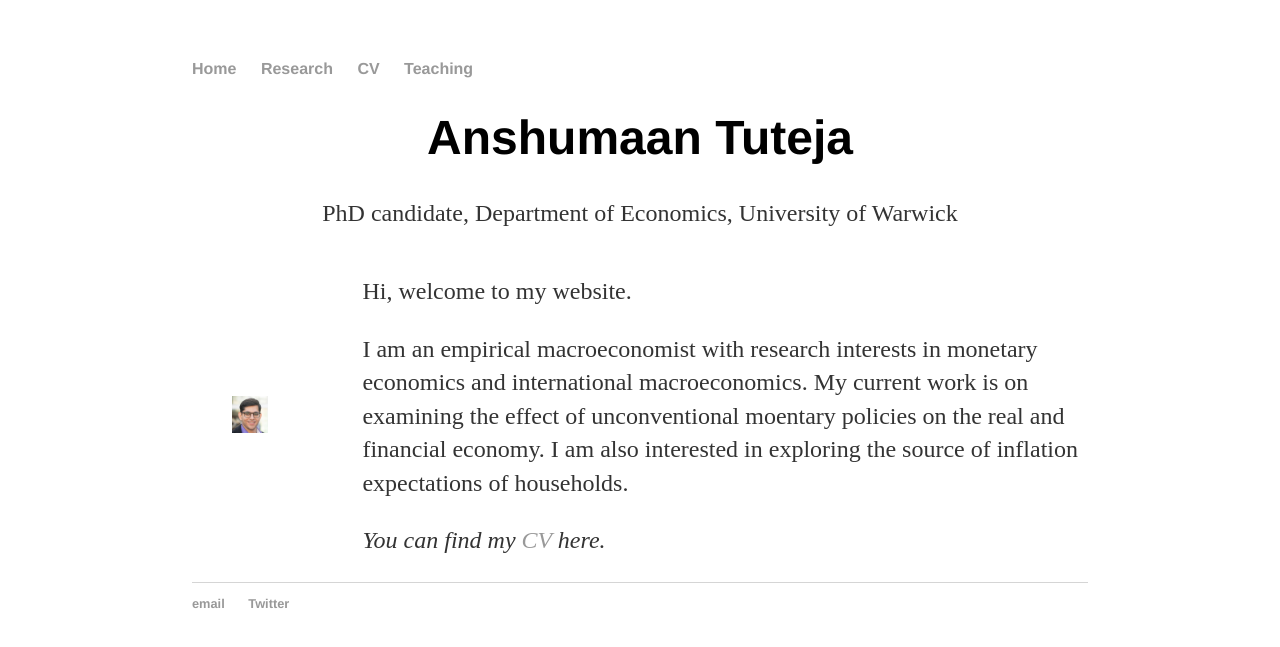
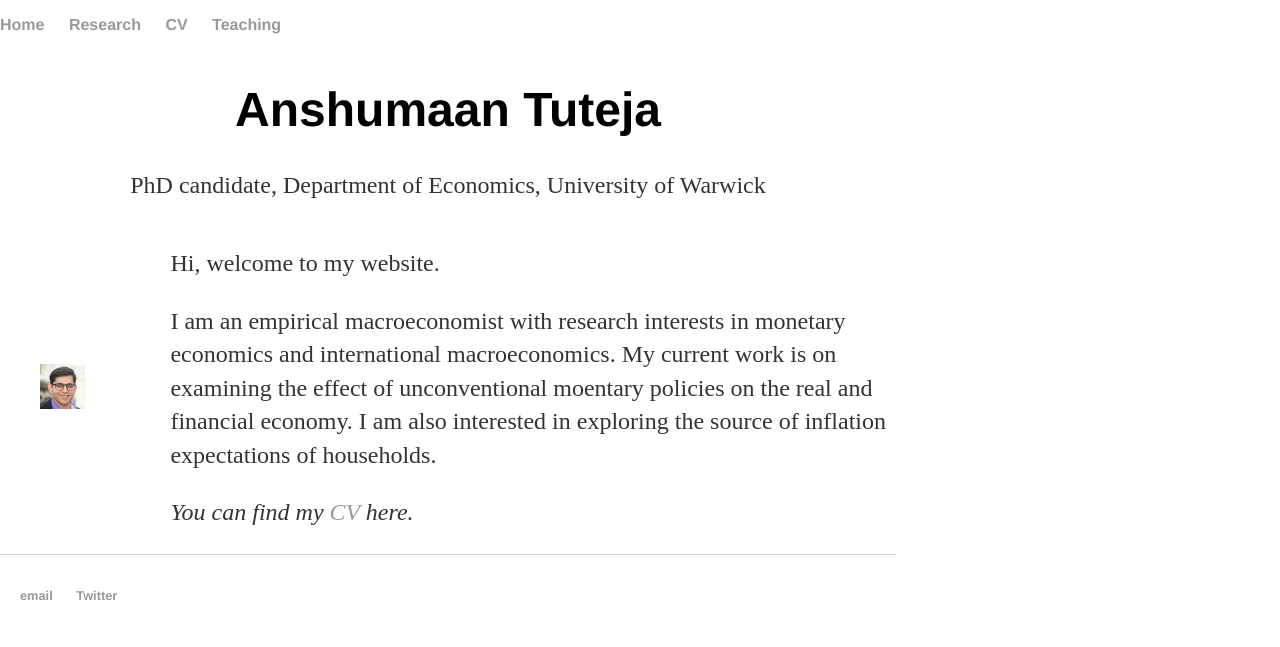
Before and after one commit to anshumaan-tuteja/anshumaan-tuteja.github.io, a Jekyll site: the page built from index.html, in a window 1280 px wide. Shown: the top 647 px of the page. Built offline with Jekyll 4.4.1, drawn with Linux system fonts in a browser that asks for light colours.

Commit message:
Update main.css

```diff
--- a/css/main.css
+++ b/css/main.css
@@ -1,7 +1,16 @@
 body {
-    margin: 60px auto;
+    margin: 40px auto;
     width: 70%;
+    height: 100%;
 }
+
+body {
+  margin: 0;
+  padding: 0;
+  display: flex;
+  flex-direction: column;
+}
+
 nav ul, footer ul {
     font-family:'Helvetica', 'Arial', 'Sans-Serif';
     padding: 0px;
@@ -31,6 +40,7 @@ p {
 footer {
     border-top: 1px solid #d5d5d5;
     font-size: .8em;
+    padding: 20px;
 }
 
 ul.posts {
@@ -49,7 +59,7 @@ ul.posts li {
 }
 
 .homepageContent img {
-  max-width: 40%;
+  max-width: 50%;
   margin-right: 20px;
 }
 
```
